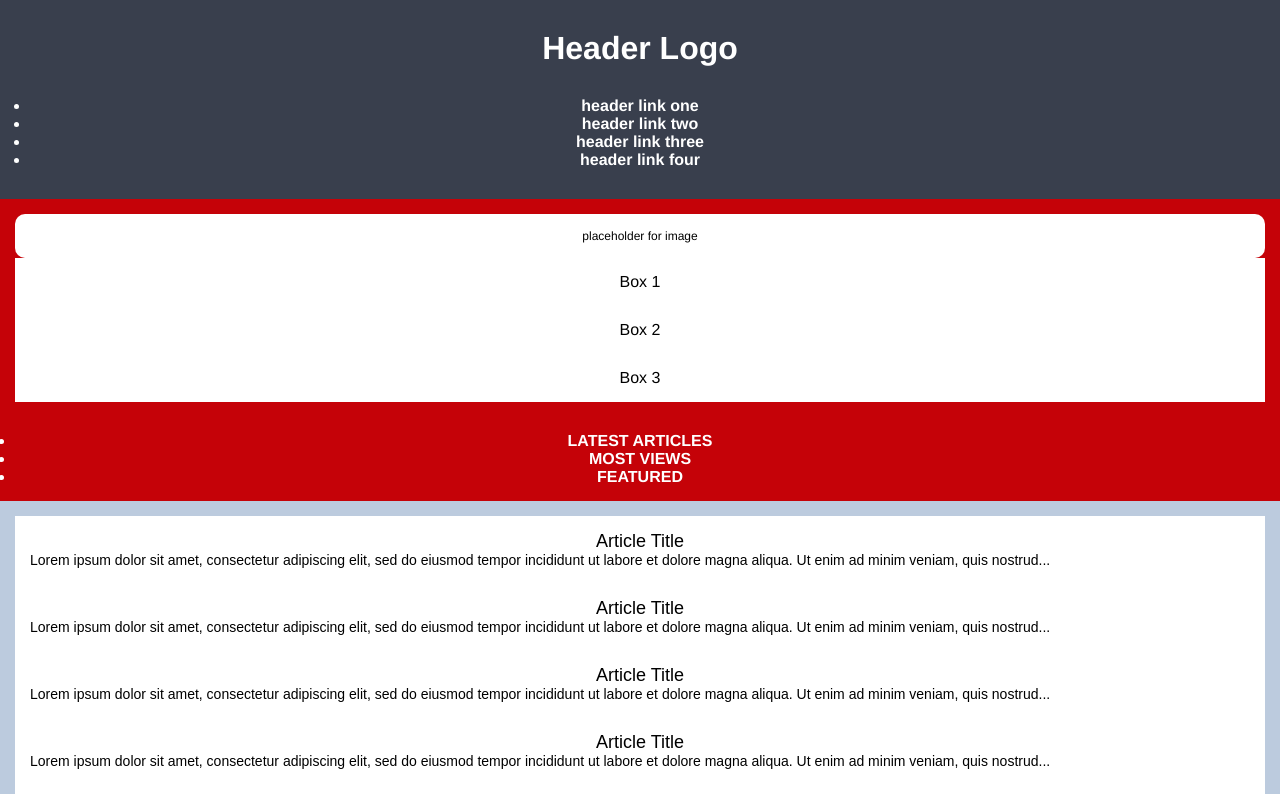
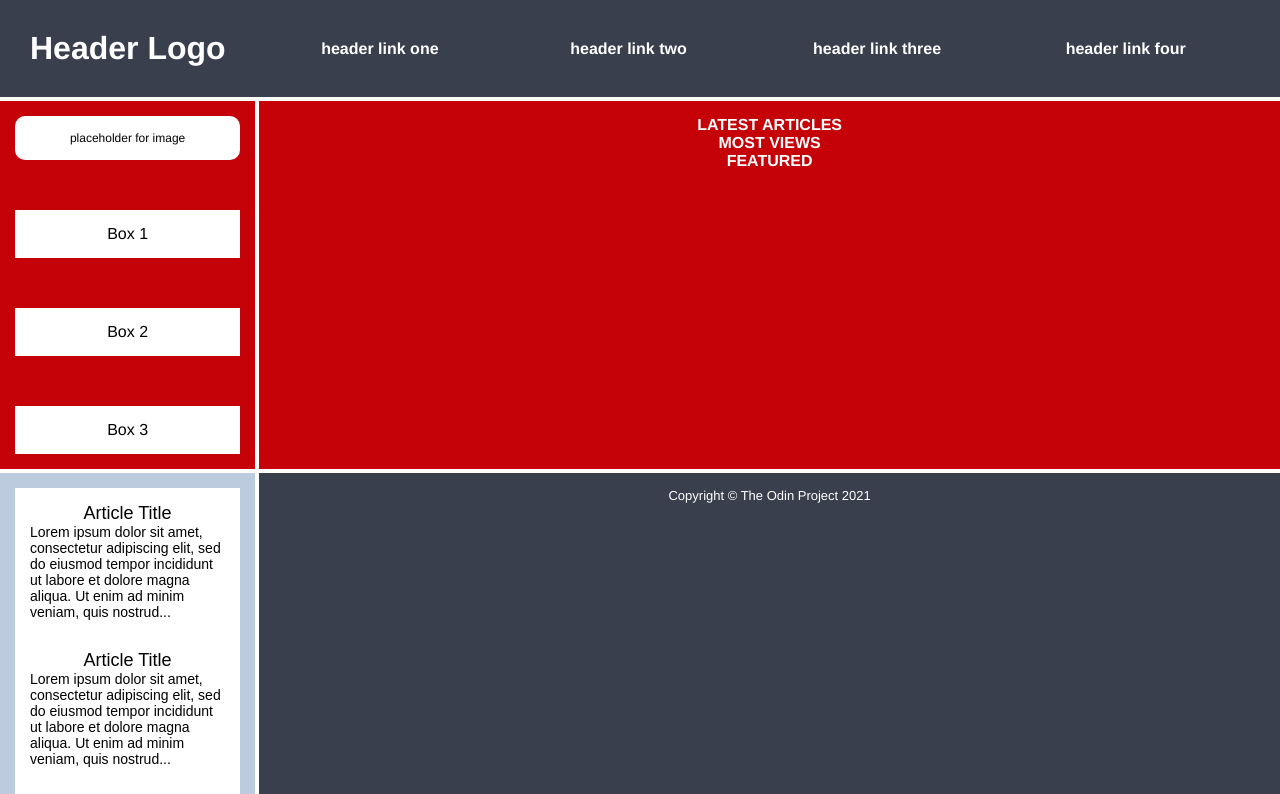
Before and after one commit to DanielDowling999/odin-practice, a plain HTML site: page node-path/assignments/02-holy-grail-mockup/index.html in a window 1280 px wide. Shown: the top 794 px of the page. Drawn offline with Linux system fonts and the light colour scheme.

Commit message:
Completed header and header nav

```diff
--- a/node-path/assignments/02-holy-grail-mockup/style.css
+++ b/node-path/assignments/02-holy-grail-mockup/style.css
@@ -5,6 +5,9 @@
 
 .container {
   text-align: center;
+  display:grid;
+  grid-template-columns:1fr 4fr;
+  gap:4px;
 }
 
 .container div {
@@ -17,6 +20,19 @@
 
 .header {
   background-color: #393f4d;
+  grid-column:1/3;
+  display:grid;
+  grid-template-columns: auto 1fr auto;
+  align-items: center;
+  justify-items:end;
+}
+
+ul{
+  list-style-type:none;
+}
+.menu ul{
+  display:grid;
+  grid-template-columns:repeat(4, minmax(100px, 400px));
 }
 
 .menu ul,
@@ -26,6 +42,8 @@
 
 .sidebar {
   background-color: #C50208;
+  gap:50px;
+  display:grid;
 }
 
 .sidebar .photo {
```
